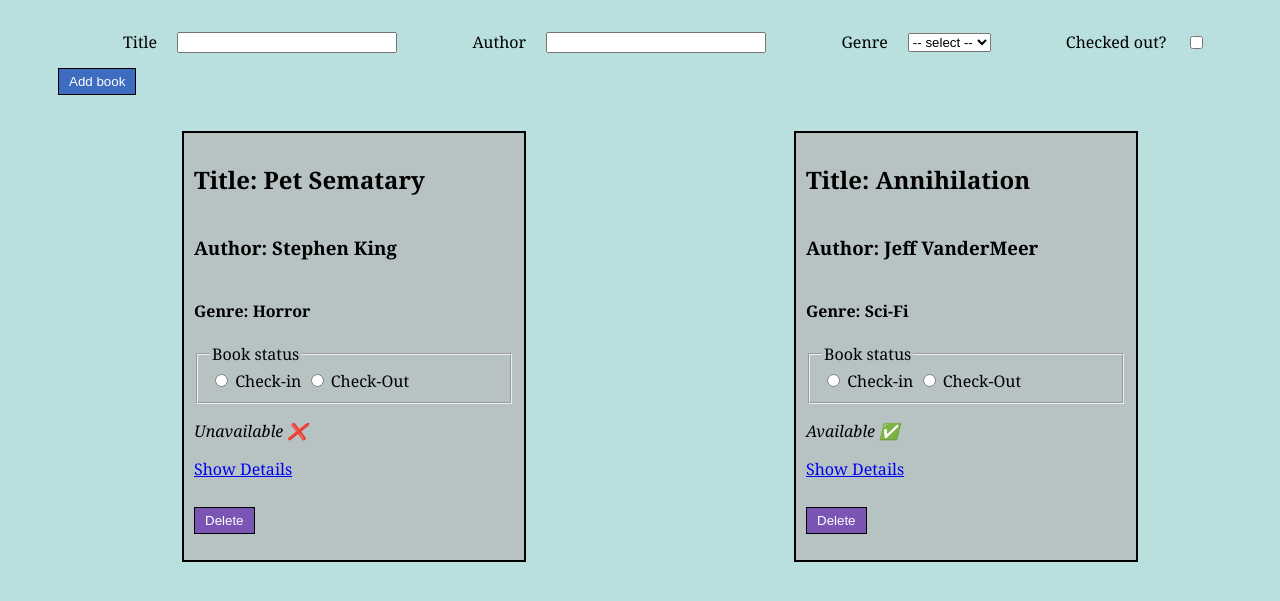
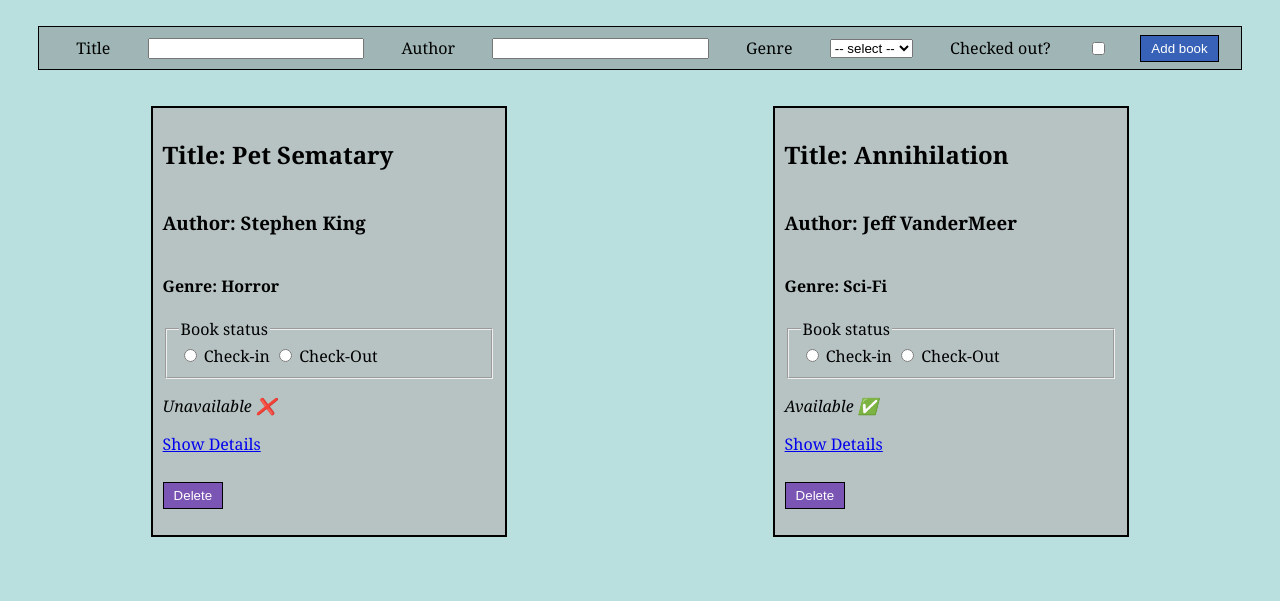
Before and after one commit to DarrenLackie/week3_weekend_hw, a Flask app: page /books in a window 1280 px wide. Shown: the part 62-663 px from the top of the page. Run offline with Flask 3, Linux system fonts and the light colour scheme; some libraries are stand-ins or nearby versions.

Commit message:
small css changes to add book form and <main> padding

```diff
--- a/static/main.css
+++ b/static/main.css
@@ -11,16 +11,25 @@
     display: inline;
 }
 
+main > ul {
+    padding:10px;
+}
+
 .form-inline {
     display: flex;
     flex-flow: row wrap;
+    justify-content: space-evenly;
     align-items: center;
+    background-color: rgba(128, 128, 128, 0.442);
+    margin-right: 20px;
+    margin-left: 20px;
+    border: 1px solid black;
   }
 
 .form-inline label {
     margin: 5px 10px 5px 10px;
     padding: 10px;
-    padding-left: 65px
+    padding: 5px;
   }
 
 .form-inline input[type="submit"] {
@@ -52,7 +61,7 @@
 .book {
     display: flex;
     flex-direction: column;
-    width: 25vw;
+    width: 26vw;
     background-color: #b7b7b7b1;
     padding: 10px;
     margin: 20px;
--- a/templates/index.jinja
+++ b/templates/index.jinja
@@ -1,6 +1,7 @@
 {% extends "base.jinja"%}
 
 {% block content %}
+      <main>
         <ul>
           <form class="form-inline" action="/books" method="post">
             <label for="title">Title</label>
@@ -51,4 +52,5 @@
           </div>
           {% endfor %}
         </div>
+      </main>
     {% endblock %}
```
Lines whose indentation alone changed are shown as unchanged.
